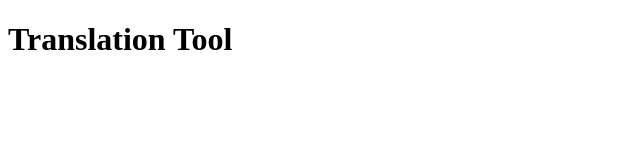
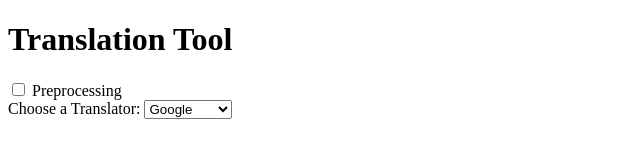
Before and after one commit to Tech08mag/Translation-tool, a plain HTML site: page index.html in a window 1280 px wide. Shown: the whole page, without its empty margins (0-640 px from the left). Drawn offline with Linux system fonts and the light colour scheme.

Commit message:
form approuch

```diff
--- a/index.html
+++ b/index.html
@@ -7,5 +7,16 @@
 </head>
 <body>
     <h1>Translation Tool</h1>
+    <form action="">
+        <input type="checkbox" name="preproccessing" id="preproccessing">
+        <label for="preproccessing">Preprocessing</label><br>
+        <label for="translators">Choose a Translator:</label>
+        <select name="translators" id="translators">
+            <option value="google">Google</option>
+            <option value="Mymemory">Mymemory</option>
+            <option value="DeepL">DeepL</option>
+            <option value="Yandex">Yandex</option>
+        </select>
+    </form>
 </body>
 </html>
```
